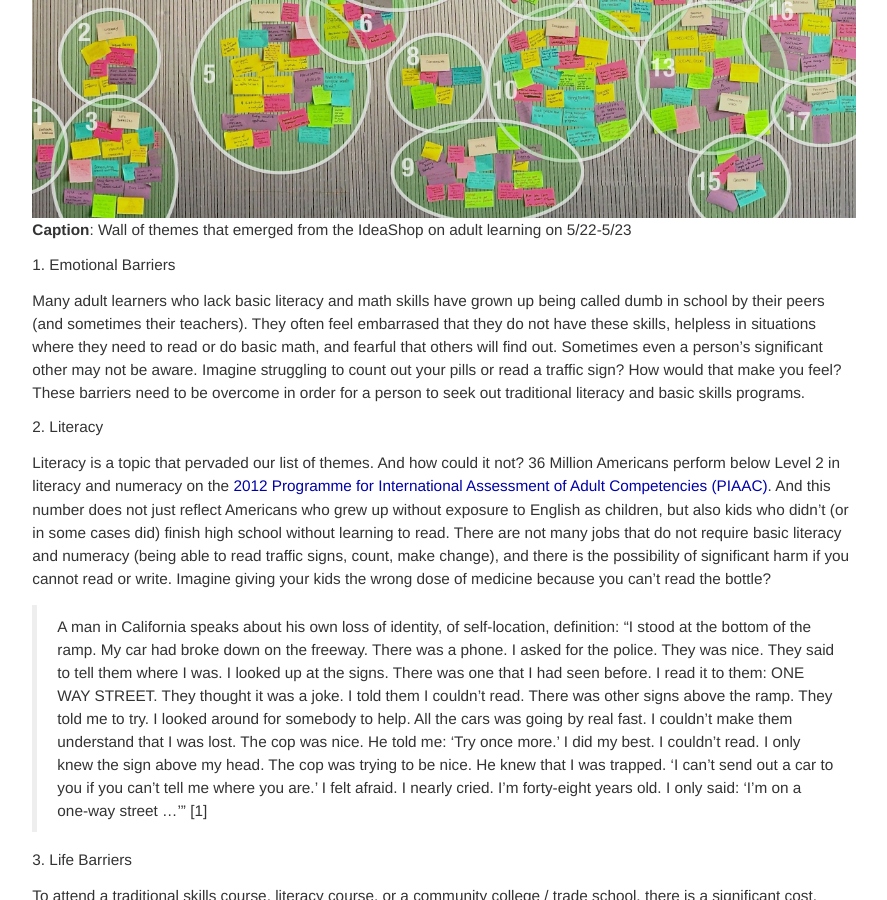
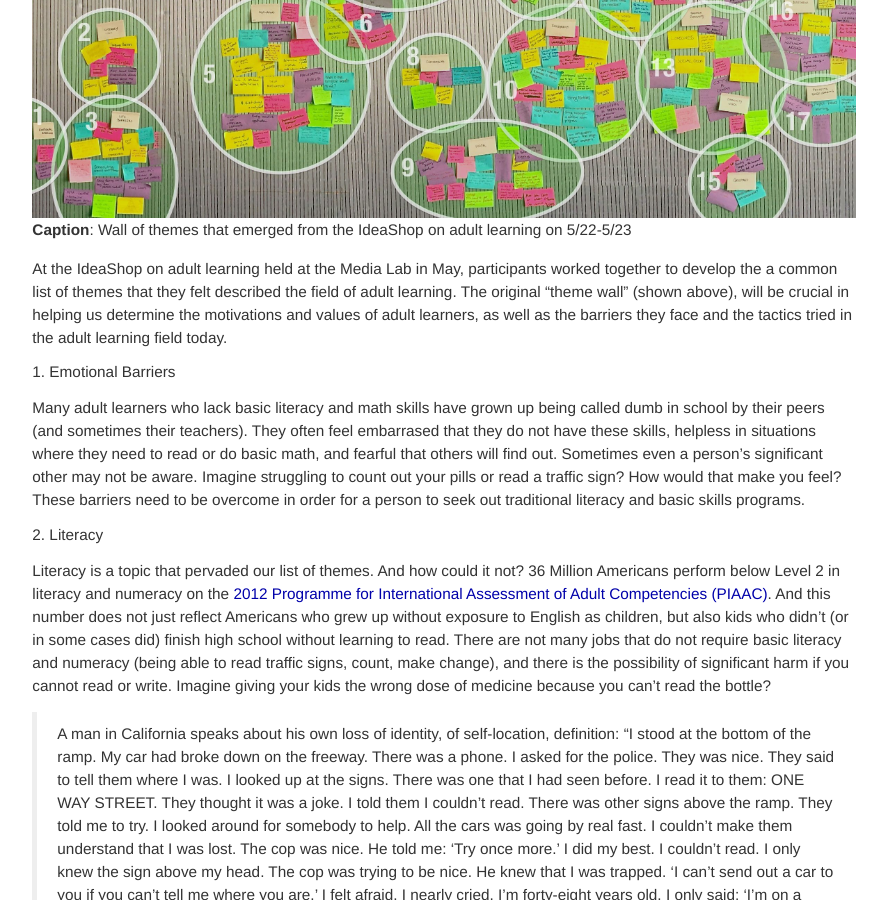
Before and after one commit to mitmedialab/mlw.media.mit.edu, a Jekyll site: the page built from _posts/2014-06-19-themes-from-the-ideashop-part-1.markdown, in a window 1280 px wide and 900 px high, scrolled down 312 px. Shown: the whole window, without its empty margins (196-1083 px from the left). Built offline with Jekyll 4.4.1, drawn with Linux system fonts in a browser that asks for light colours; nearby versions of some CDN libraries; Markdown is read by kramdown in place of the engine named in the settings; some of the changed text lies outside the part shown.

Commit message:
adding post on ideashop

```diff
--- a/_posts/2014-06-19-themes-from-the-ideashop-part-1.markdown
+++ b/_posts/2014-06-19-themes-from-the-ideashop-part-1.markdown
@@ -8,6 +8,8 @@
 
 <img src="{{site.baseurl}}/images/sticky_wall_with_numbers.jpg" width="100%">
 __Caption__: Wall of themes that emerged from the IdeaShop on adult learning on 5/22-5/23
+
+At the IdeaShop on adult learning held at the Media Lab in May, participants worked together to develop the a common list of themes that they felt described the field of adult learning. The original "theme wall" (shown above), will be crucial in helping us determine the motivations and values of adult learners, as well as the barriers they face and the tactics tried in the adult learning field today.
 
 # 1. Emotional Barriers
 Many adult learners who lack basic literacy and math skills have grown up being called dumb in school by their peers (and sometimes their teachers). They often feel embarrased that they do not have these skills, helpless in situations where they need to read or do basic math, and fearful that others will find out. Sometimes even a person's significant other may not be aware. Imagine struggling to count out your pills or read a traffic sign? How would that make you feel? These barriers need to be overcome in order for a person to seek out traditional literacy and basic skills programs.
@@ -51,6 +53,8 @@
 
 Michael's story illustrates a need to help adult learners certify and market the skills that they already have. How do you certify the skills developed on the job that cannot be taught in the classroom? Is there a way to take the job experience that adult learners already have and repurpose it to count towards credintials that will help them get a job?
 
+# [Continue to: Themes from the IdeaShop - Part 2](http://learn.media.mit.edu/mlw/drafts/2014/06/20/themes-from-the-ideashop-part-2.html)
+
 [1][3]: _Illiterate America_ by John Kozol
 <br>
 [2][4]: _Yesterday's Dropouts_ by Kavitha Cardoza
```
Also changed, not shown: 3 other files.
